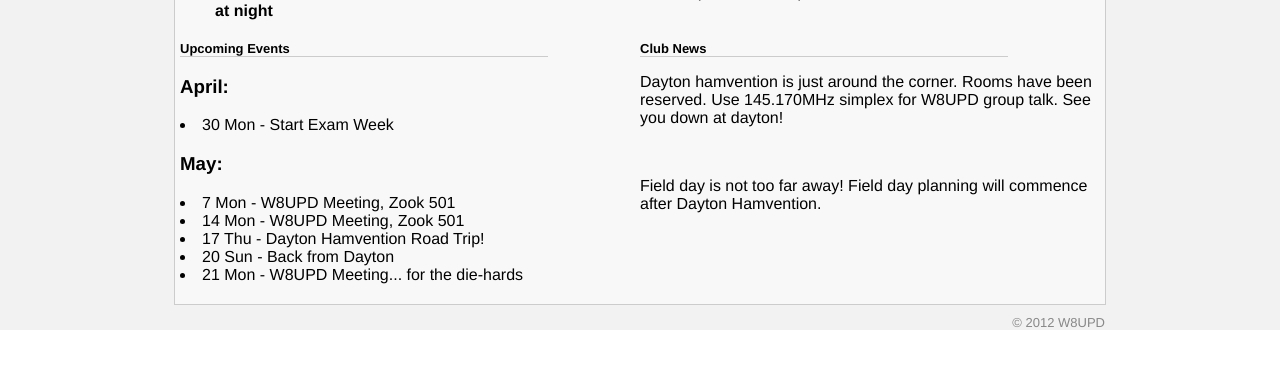
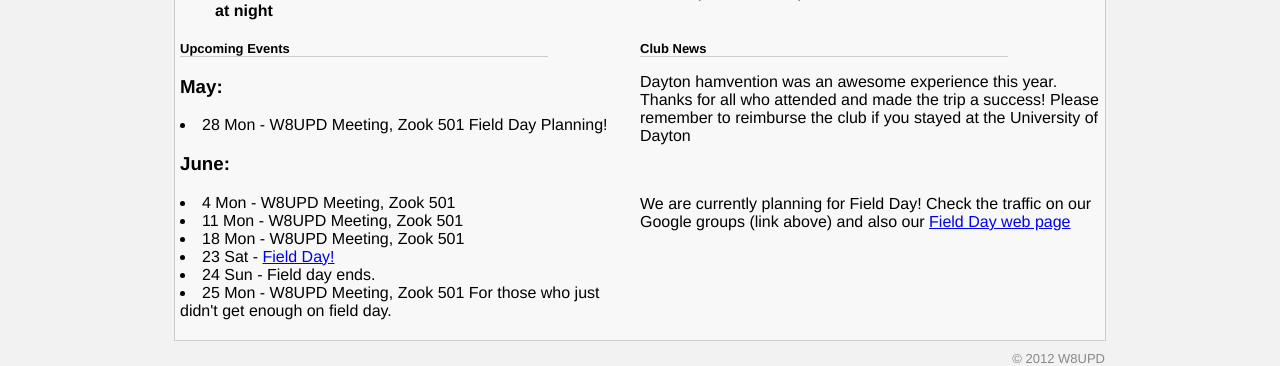
Before and after one commit to W8UPD/website, a Django app: template w8upd/templates/index.html in a window 1280 px wide. Shown: the part 1052-1418 px from the top of the page. Before the commit the page ends 1382 px from the top, so only its background shows below. Run offline with Django 3.2, Linux system fonts and the light colour scheme; the template is opened without the code that fills it, so the values that code supplies are empty.

Commit message:
updaing main page events and what not

```diff
--- a/w8upd/templates/index.html
+++ b/w8upd/templates/index.html
@@ -24,20 +24,20 @@
             <div id="triportal">
               <div class="left">
                 <div class="title">Upcoming Events</div>
-		            <h3>April:</h3>
-		            <li>30 Mon - Start Exam Week</li>
-
-                <h3>May:</h3>
-                <li>7 Mon - W8UPD Meeting, Zook 501</li>
-                <li>14 Mon - W8UPD Meeting, Zook 501</li>
-		            <li>17 Thu - Dayton Hamvention Road Trip!</li>
-                <li>20 Sun - Back from Dayton</li>
-                <li>21 Mon - W8UPD Meeting... for the die-hards</li>
+                  <h3>May:</h3>
+                    <li>28 Mon - W8UPD Meeting, Zook 501 Field Day Planning!</li>
+                  <h3>June:</h3>
+                    <li>4 Mon - W8UPD Meeting, Zook 501</li>
+                    <li>11 Mon - W8UPD Meeting, Zook 501</li>
+                    <li>18 Mon - W8UPD Meeting, Zook 501</li>
+                    <li>23 Sat - <a href="fieldday">Field Day!</a></li>
+                    <li>24 Sun - Field day ends.</li>
+                    <li>25 Mon - W8UPD Meeting, Zook 501 For those who just didn't get enough on field day.</li>
               </div>
               <div class="right">
                 <div class="title">Club News</div>
-                <p>Dayton hamvention is just around the corner. Rooms have been reserved. Use 145.170MHz simplex for W8UPD group talk. See you down at dayton!</p><br>
-                <p>Field day is not too far away! Field day planning will commence after Dayton Hamvention.</p>
+                <p>Dayton hamvention was an awesome experience this year. Thanks for all who attended and made the trip a success! Please remember to reimburse the club if you stayed at the University of Dayton</p><br>
+                <p>We are currently planning for Field Day! Check the traffic on our Google groups (link above) and also our <a href="fieldday">Field Day web page</a></p>
 		          </div>
               <div style="clear: both;"></div>
             </div>
```
